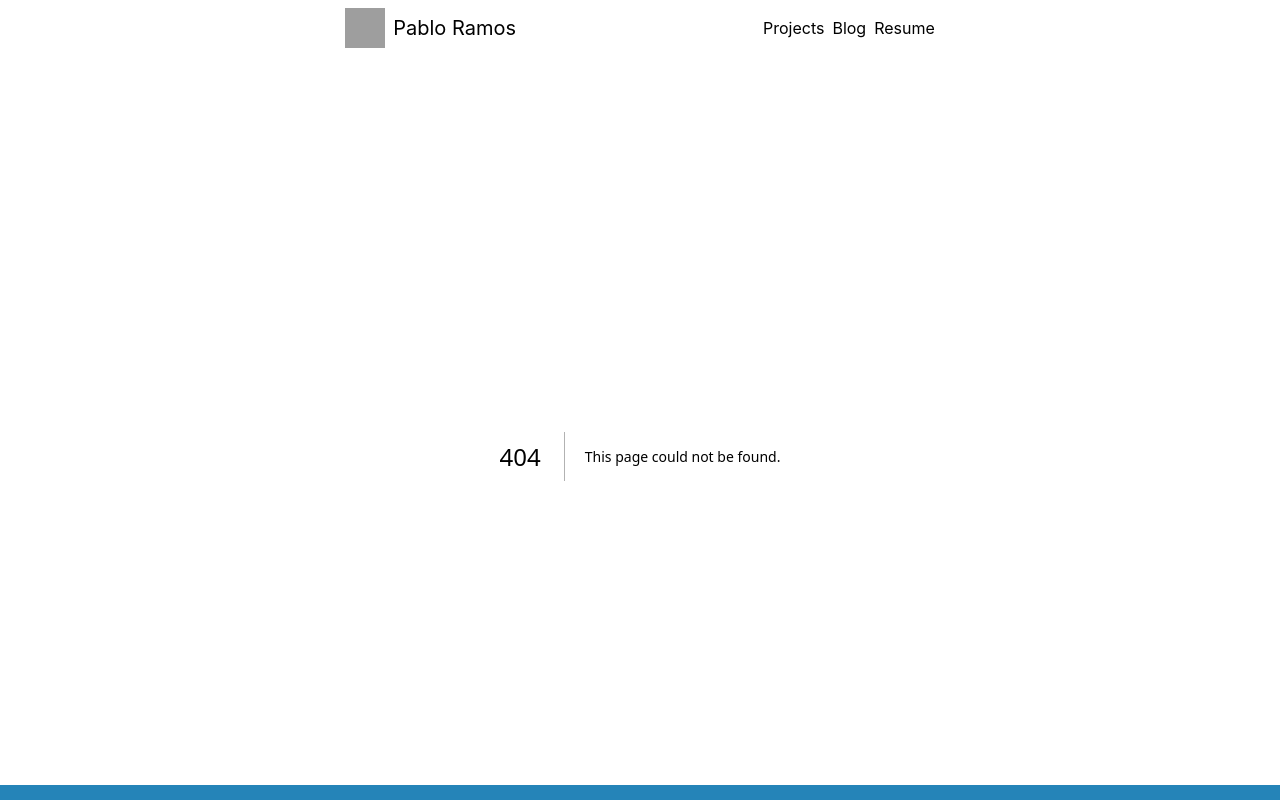
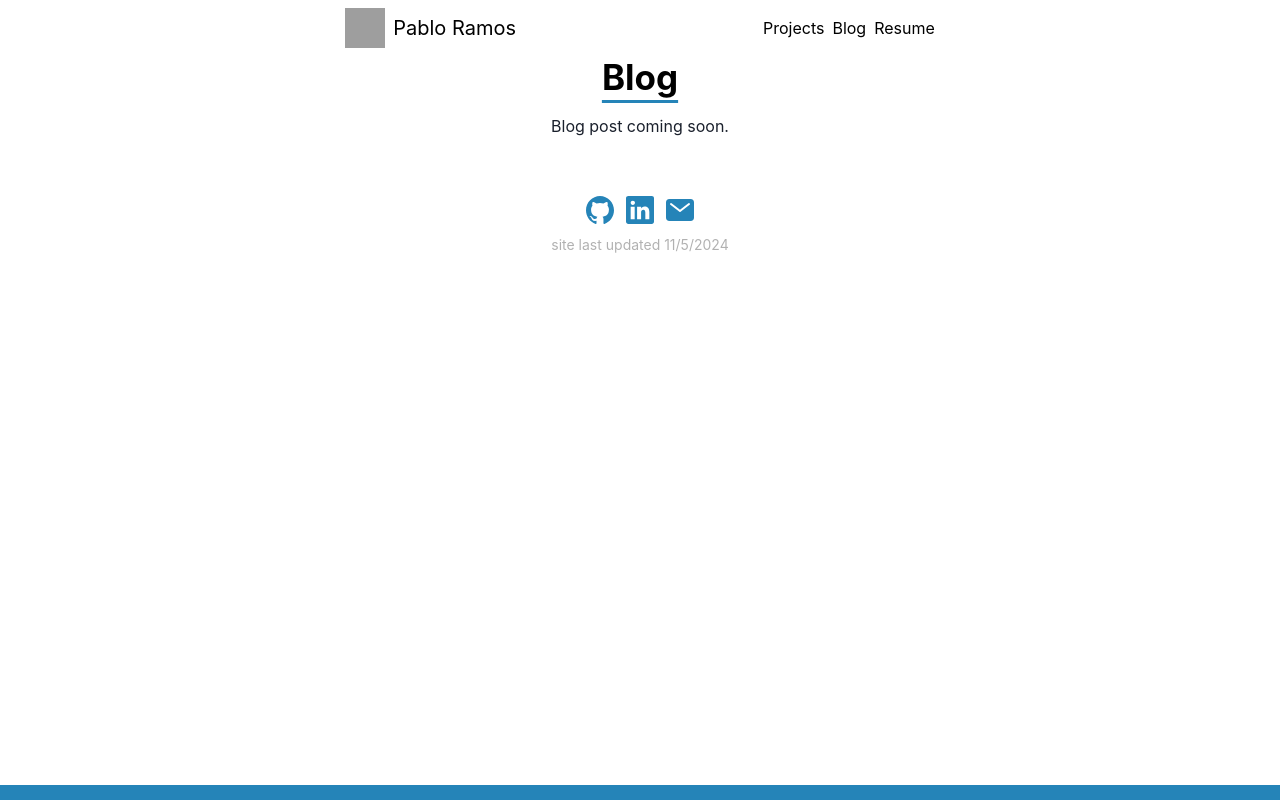
Before and after one commit to shmablo/pablos-page, a Next.js app: page /blog in a window 1280 px wide. Before the commit this address had no page. Shown: the top 800 px of the page. Built offline with nearby package versions, Linux system fonts and the light colour scheme; grey boxes are pictures that could not be loaded.

Commit message:
Add more content to the Projects page

```diff
--- /dev/null
+++ b/pages/blog.js
@@ -0,0 +1,34 @@
+import {
+    Container,
+    Heading,
+    SimpleGrid,
+    Center
+} from "@chakra-ui/react";
+import Layout from "../components/layouts/article";
+import Section from "../components/section";
+import { Griditem, WorkGridItem } from "../components/grid-item";
+import NextLink from "next/link";
+
+const Blog = () => (
+    <Layout title="Blog">
+        <Container>
+            <Center>
+                <Heading
+                    as="h3"
+                    fontSize={35}
+                    mb={4}
+                    align="center"
+                    textDecoration={'underline'}
+                    textUnderlineOffset={'10px'}
+                    textDecorationColor={'#2584b8'}
+                    color={'black'}
+                >
+                    Blog
+                </Heading>
+            </Center>
+            <Center>Blog post coming soon.</Center>
+        </Container>
+    </Layout>
+);
+
+export default Blog;
```
Also changed, not shown: pages/projects.js (+13 -1 lines), public/images/gg.JPG (added), public/images/gg_resized.jpg (added).
